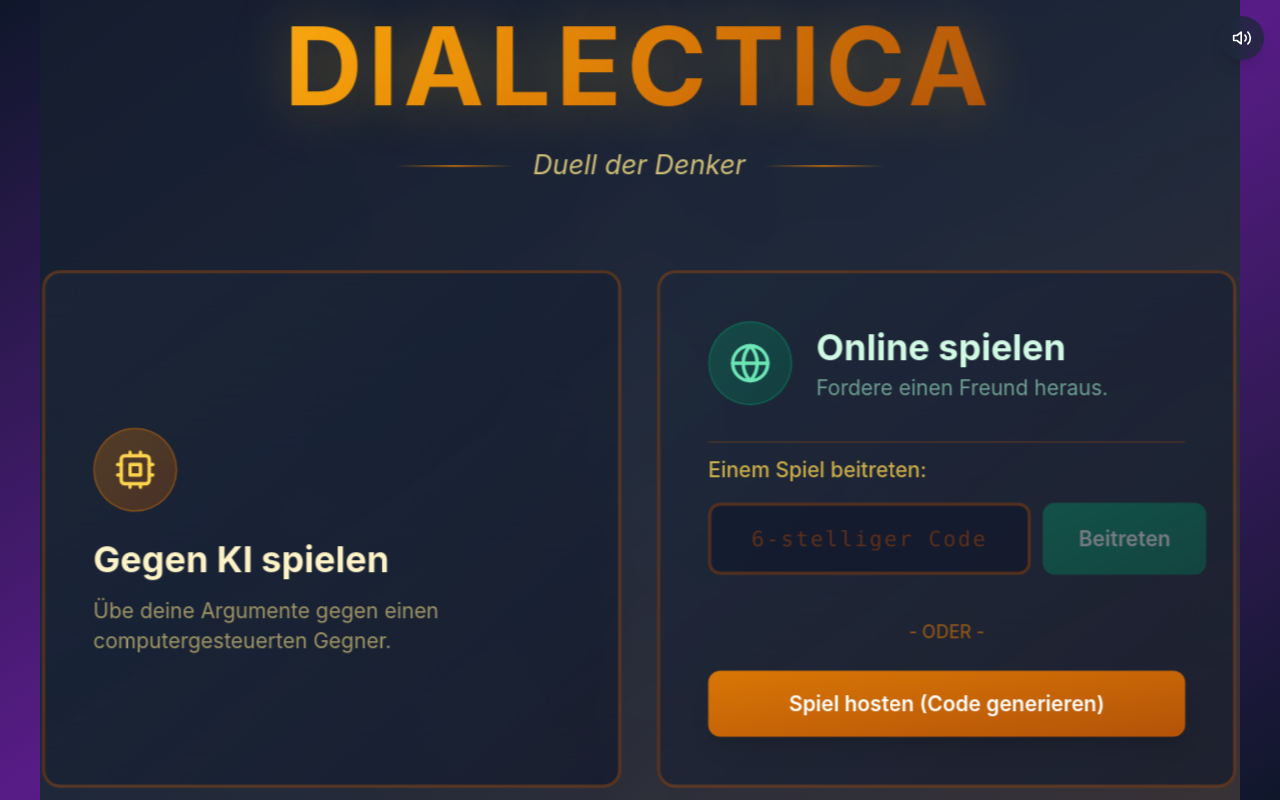
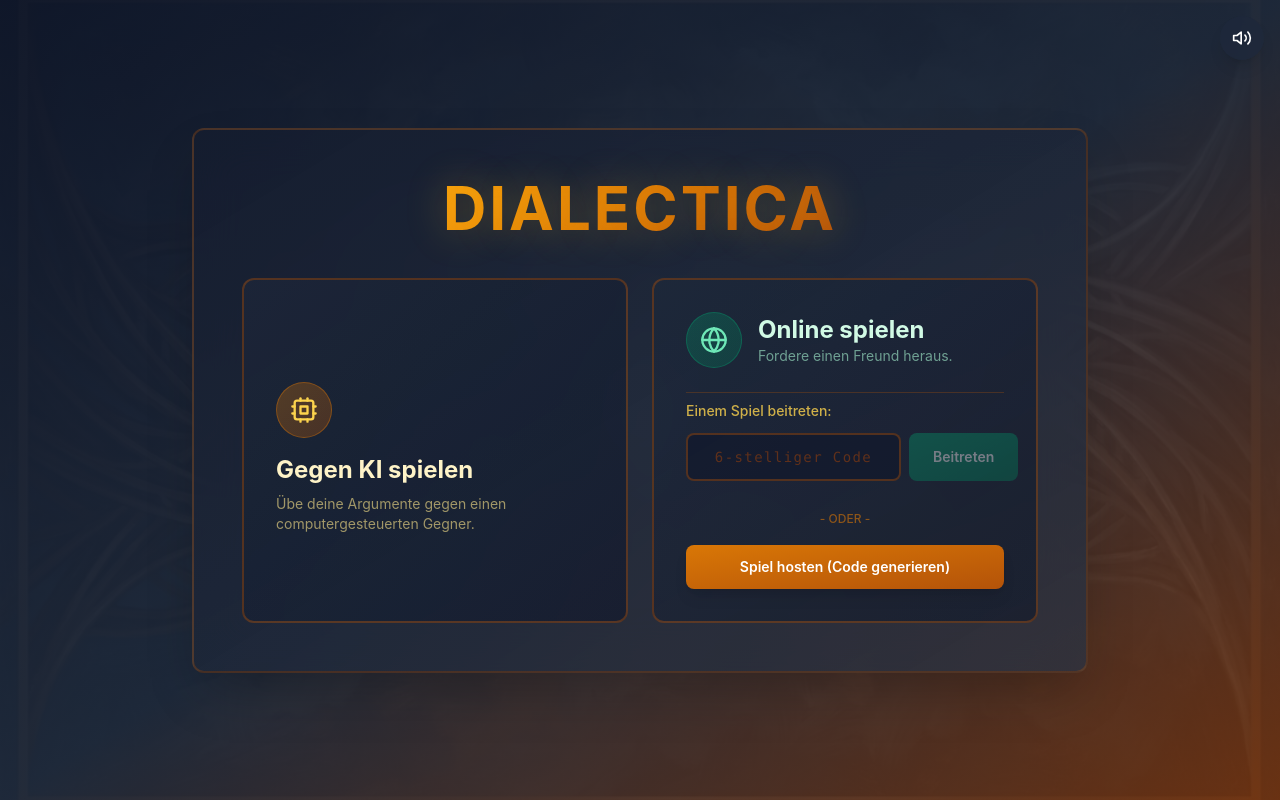
Before and after one commit to RamaJus/philosophy-ccg, a React (Vite) app: page / in a window 1280 px wide. Built offline with nearby package versions, Linux system fonts and the light colour scheme.

Commit message:
DIALECTICA rebranding: Premium lobby with rotated card back background

```diff
--- a/src/components/Lobby.tsx
+++ b/src/components/Lobby.tsx
@@ -93,30 +93,25 @@ export const Lobby: React.FC<LobbyProps> = ({ onStartGame }) => {
     };
 
     return (
+        <div className="min-h-screen flex items-center justify-center p-4 relative overflow-hidden">
+            {/* Background */}
             <div
-            className="min-h-screen flex items-center justify-center p-4 relative overflow-hidden"
+                className="absolute inset-0"
                 style={{
                     backgroundImage: 'url(/images/menu-background.jpg)',
                     backgroundSize: 'cover',
                     backgroundPosition: 'center',
-                transform: 'rotate(90deg) scale(1.5)',
-                transformOrigin: 'center',
-                position: 'fixed',
-                top: 0,
-                left: 0,
-                width: '100vw',
-                height: '100vh',
                 }}
-        >
+            />
             {/* Overlay for better readability */}
-            <div className="absolute inset-0 bg-gradient-to-br from-slate-900/95 via-slate-800/90 to-amber-900/85" style={{ transform: 'rotate(-90deg) scale(0.67)' }} />
+            <div className="absolute inset-0 bg-gradient-to-br from-slate-900/95 via-slate-800/90 to-amber-900/85" />
 
-            {/* Content Container - Counter-rotate */}
-            <div className="relative z-10" style={{ transform: 'rotate(-90deg)' }}>
+            {/* Content Container */}
+            <div className="relative z-10 w-full max-w-4xl">
                 <div className="glass-panel p-12 max-w-4xl w-full space-y-10 border-2 border-amber-700/30 shadow-2xl backdrop-blur-xl bg-gradient-to-br from-slate-900/80 to-slate-800/70">
                     {/* Title */}
-                    <div className="text-center space-y-4">
-                        <h1 className="text-7xl font-bold mb-2" style={{
+                    <div className="text-center">
+                        <h1 className="text-6xl font-bold" style={{
                             background: 'linear-gradient(135deg, #fbbf24 0%, #f59e0b 25%, #d97706 50%, #b45309 75%, #92400e 100%)',
                             WebkitBackgroundClip: 'text',
                             WebkitTextFillColor: 'transparent',
@@ -126,14 +121,9 @@ export const Lobby: React.FC<LobbyProps> = ({ onStartGame }) => {
                         }}>
                             DIALECTICA
                         </h1>
-                        <div className="flex items-center justify-center gap-3">
-                            <div className="h-px w-20 bg-gradient-to-r from-transparent via-amber-600 to-transparent"></div>
-                            <p className="text-amber-200/80 italic text-lg">Duell der Denker</p>
-                            <div className="h-px w-20 bg-gradient-to-r from-transparent via-amber-600 to-transparent"></div>
-                        </div>
                     </div>
 
-                    <div className="grid grid-cols-1 md:grid-cols-2 gap-6 pt-4">
+                    <div className="grid grid-cols-1 md:grid-cols-2 gap-6">
                         {/* Single Player */}
                         <button
                             onClick={() => onStartGame('single')}
```
Also changed, not shown: public/images/menu-background.jpg. Lines whose indentation alone changed are shown as unchanged.
